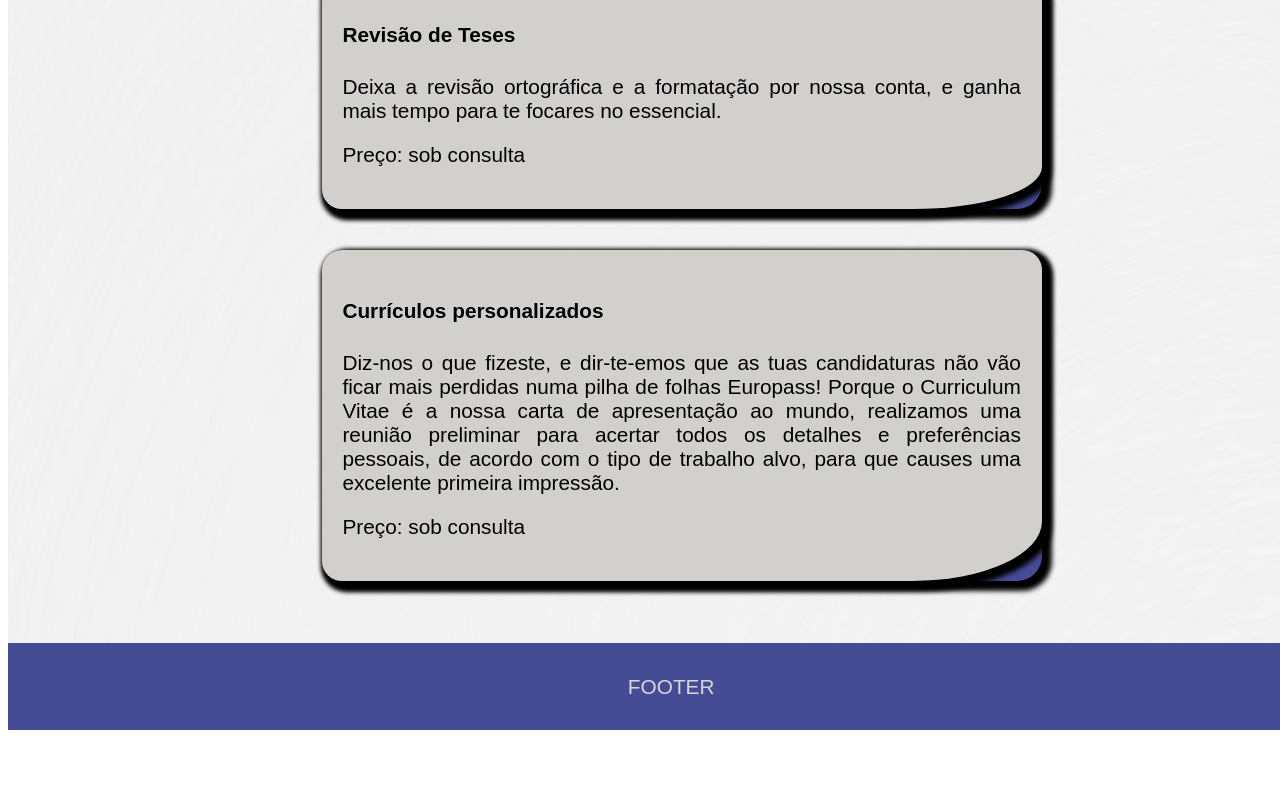
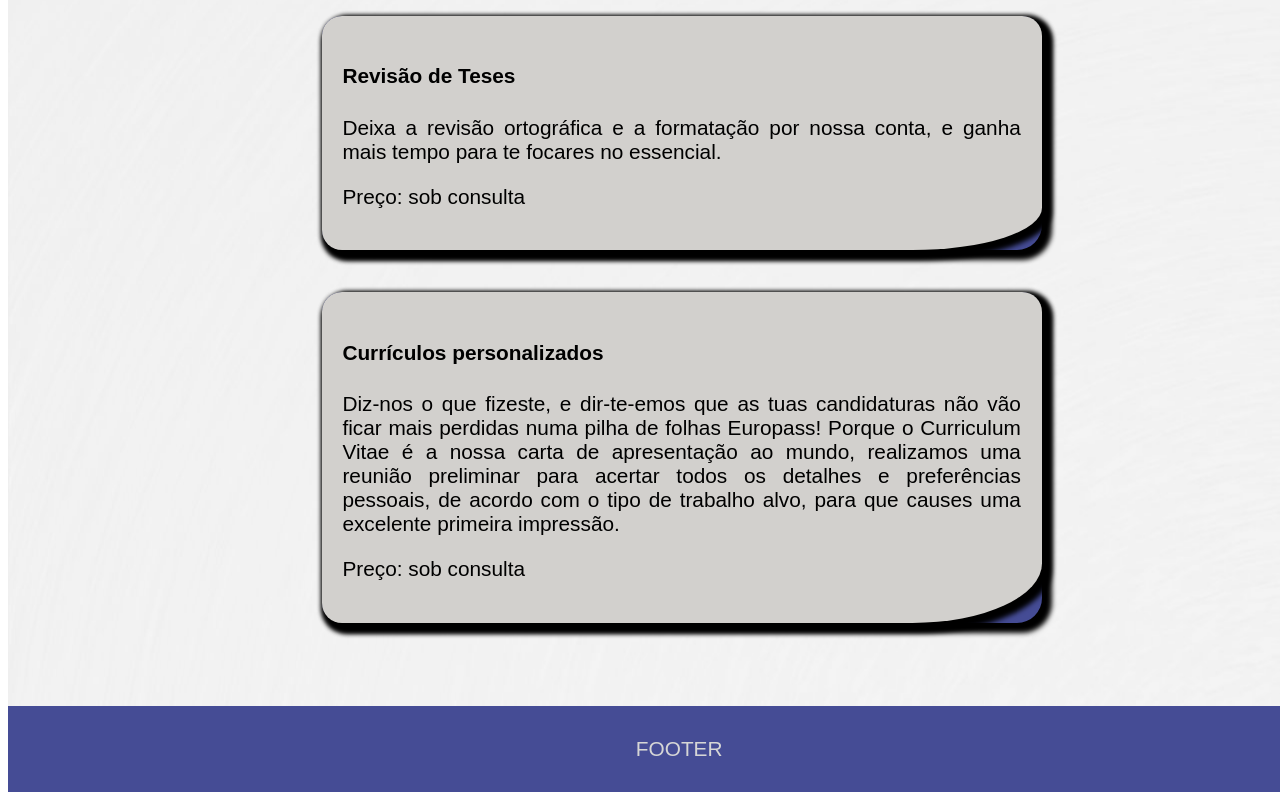
Before and after one commit to APereira23/laboratorio-de-letras, a React (Create React App) app: page / in a window 1280 px wide. Shown: the part 1403-2203 px from the top of the page. Before the commit the page ends 2133 px from the top, so only its background shows below. Built offline with nearby package versions, Linux system fonts and the light colour scheme.

Commit message:
formatting

```diff
--- a/src/App.css
+++ b/src/App.css
@@ -11,7 +11,6 @@ html {
   color: rgb(214, 214, 214);
   width: 100%;
   padding: 2rem;
-  margin: -0rem;
   margin-bottom: 2rem;
   margin-top: -3rem;
   text-align: center;
@@ -48,8 +47,6 @@ html {
   background-image: url(./pictures/pexels-monstera-7794362.jpg);
   padding: 2rem;
   width: 100%;
-  margin-top: -2rem;
-  margin-bottom: -2rem;
 }
 
 .home-flex-container {
@@ -106,10 +103,7 @@ html {
   background-color: rgb(69, 76, 149);
   color: rgb(214, 214, 214);
   padding: 1.5rem;
-  margin: -0rem;
-  width: 100%;
-  margin-top: 1rem;
-  margin-bottom: -2rem;
+  width: 100vw;
   text-align: center;
 }
 
```
